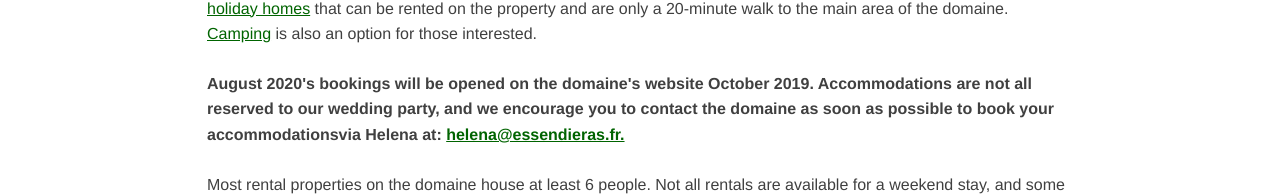
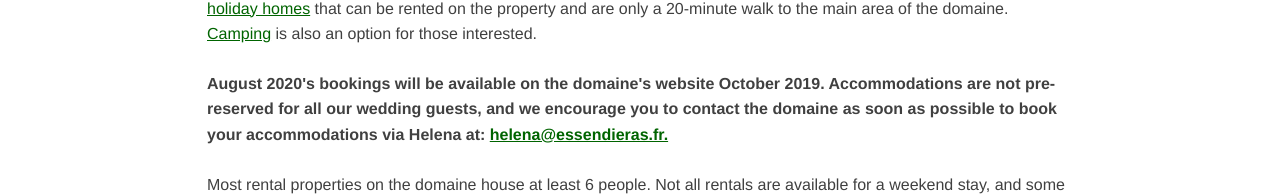
Before and after one commit to jgaye/jandj2020, a Vue app: page /#/venue in a window 1280 px wide. Shown: the part 543-739 px from the top of the page. Built offline with nearby package versions, Linux system fonts and the light colour scheme; a web font is replaced by a local one.

Commit message:
rewording + menu element bold when mathing current rout

```diff
--- a/src/App.vue
+++ b/src/App.vue
@@ -40,7 +40,7 @@
           <router-link class="navigation" to="/our_story">Notre Histoire</router-link>
           <router-link class="navigation" to="/photos">Photos</router-link>
           <router-link class="navigation" to="/bridal_party">Cortège</router-link>
-          <router-link class="navigation" to="/venue">Le Domaine et hébergement</router-link>
+          <router-link class="navigation" to="/venue">Le Domaine et Hébergement</router-link>
           <router-link class="navigation" to="/travel">Accès</router-link>
         </div>
       </div>
@@ -118,7 +118,7 @@
     margin-top: 1vh;
   }
 
-  a.navigation.active {
+  a.navigation.router-link-active {
     text-decoration: none;
     color: darkgreen;
     margin: 0 2vw;
--- a/src/components/Venue.vue
+++ b/src/components/Venue.vue
@@ -7,7 +7,7 @@
         <div class="textBox">
           <p>Le Domaine d'Essendiéras offers plenty of options to accommodate your stay during the wedding. There are various <a target="_blank" href="http://www.essendieras.com/location/holiday-homes/">holiday homes</a> that can be rented on the property and are only a 20-minute walk to the main area of the domaine. <a target="_blank" href="http://www.essendieras.com/location/campsite/">Camping</a> is also an option for those interested.</p>
 
-          <p><span style="font-weight: bold">August 2020's bookings will be opened on the domaine's website October 2019. Accommodations are not all reserved to our wedding party, and we encourage you to contact the domaine as soon as possible to book your accommodationsvia Helena at: <a target="_blank" href="mailto:helena@essendieras.fr">helena@essendieras.fr.</a></span></p>
+          <p><span style="font-weight: bold">August 2020's bookings will be available on the domaine's website October 2019. Accommodations are not pre-reserved for all our wedding guests, and we encourage you to contact the domaine as soon as possible to book your accommodations via Helena at: <a target="_blank" href="mailto:helena@essendieras.fr">helena@essendieras.fr.</a></span></p>
 
           <p>Most rental properties on the domaine house at least 6 people. Not all rentals are available for a weekend stay, and some have a minimum of one week (keep in mind, the cost of the rental will decrease significantly when split amongst a group).</p>
 
```
